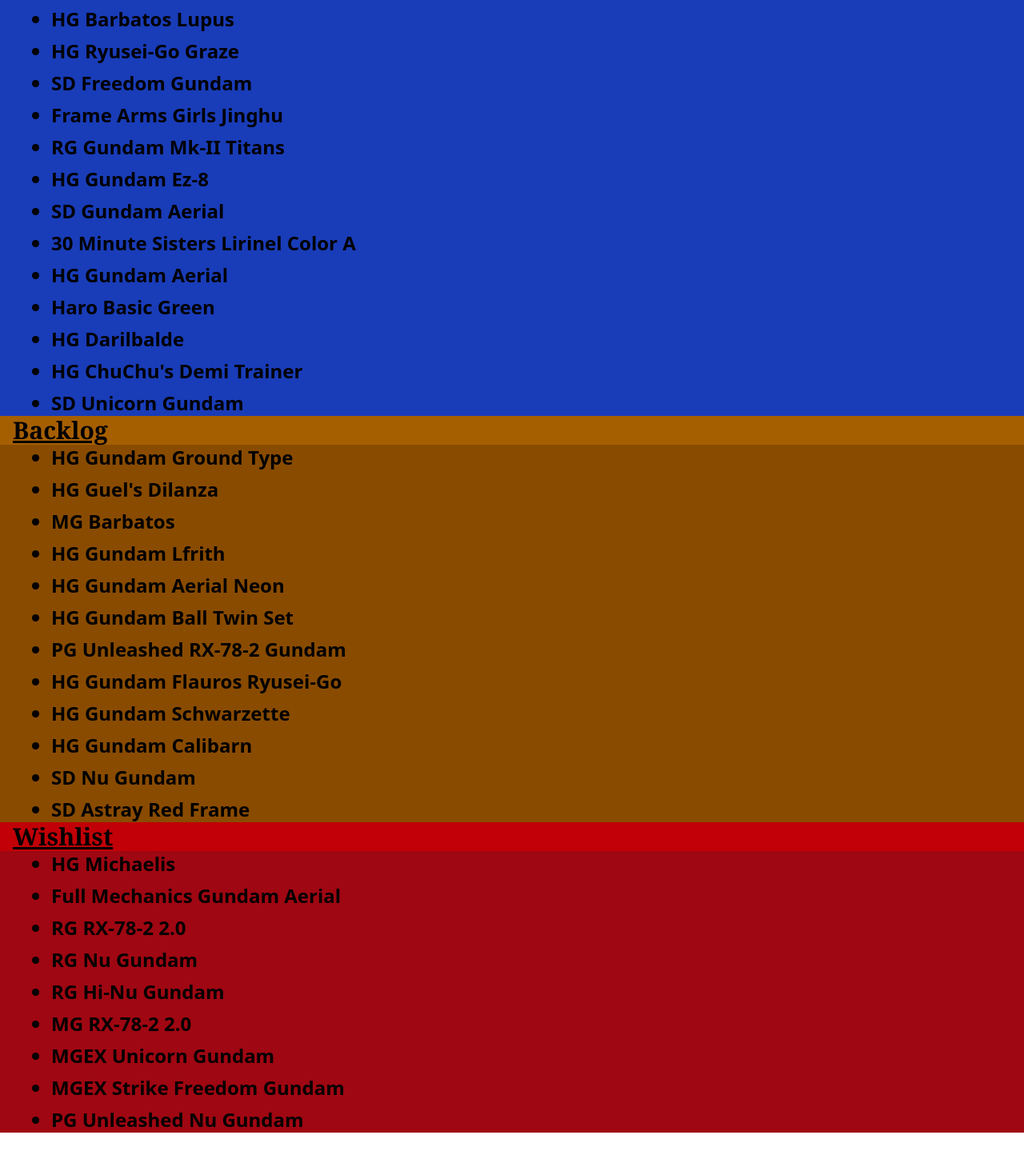
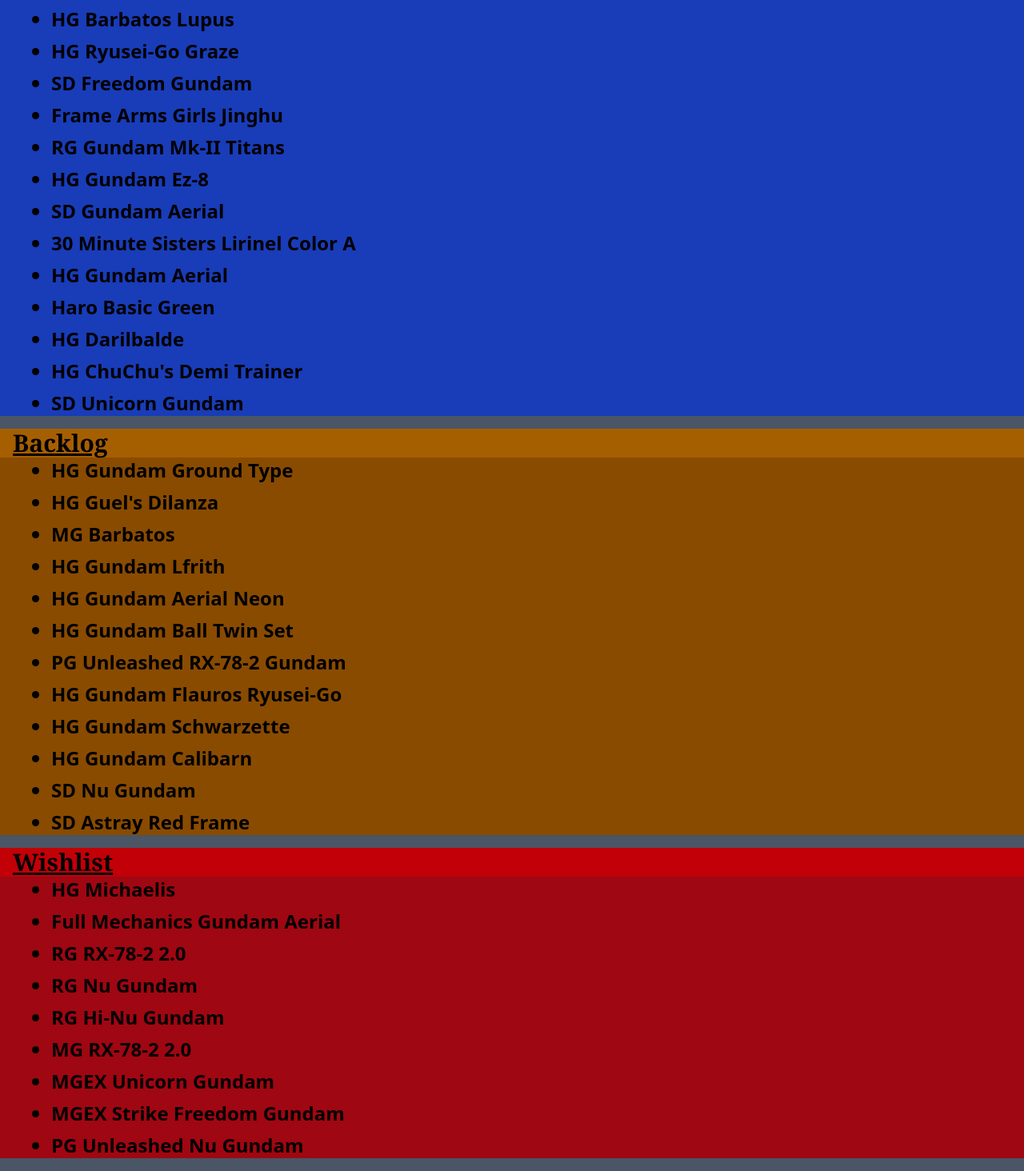
Before and after one commit to NHCarrigan-Mentorship/andy-lin, a React (Vite) app: page /collection in a window 1280 px wide. Shown: the part 280-1744 px from the top of the page at 80% size. Before the commit the page ends 1696 px from the top, so only its background shows below. Built offline with nearby package versions, Linux system fonts and the light colour scheme.

Commit message:
Added conditional collection rendering

```diff
--- a/src/pages/Collection.jsx
+++ b/src/pages/Collection.jsx
@@ -47,14 +47,22 @@
     "PG Unleashed Nu Gundam",
   ]);
 
+  const [showCompleted, setShowCompleted] = useState(true);
+  const [showBacklog, setShowBacklog] = useState(true);
+  const [showWishlist, setShowWishlist] = useState(true);
+
   return (
-    <div className="bg-gray-600 font-bold min-h-screen">
+    <div className="bg-gray-600 font-bold min-h-screen gap-2">
       <h1 className="text-center text-4xl p-4 font-serif">Collection</h1>
 
-      <div id="completed">
-        <h1 className="pl-4 text-3xl underline bg-blue-700 font-serif">
+      <div id="completed" className="pb-4">
+        <h1
+          className="pl-4 text-3xl underline bg-blue-700 font-serif"
+          onClick={() => setShowCompleted(!showCompleted)}
+        >
           Completed
         </h1>
+        {showCompleted && (
           <div id="completedList" className="pl-8 bg-blue-800">
             <ul className="list-disc pl-8 text-2xl space-y-2">
               {completed.map((item, index) => (
@@ -64,12 +72,17 @@
               ))}
             </ul>
           </div>
+        )}
       </div>
 
-      <div id="backlog">
-        <h1 className="pl-4 text-3xl underline bg-yellow-700 font-serif">
+      <div id="backlog" className="pb-4">
+        <h1
+          className="pl-4 text-3xl underline bg-yellow-700 font-serif"
+          onClick={() => setShowBacklog(!showBacklog)}
+        >
           Backlog
         </h1>
+        {showBacklog && (
           <div id="backlogList" className="pl-8 bg-yellow-800">
             <ul className="list-disc pl-8 text-2xl space-y-2">
               {backlog.map((item, index) => (
@@ -79,12 +92,17 @@
               ))}
             </ul>
           </div>
+        )}
       </div>
 
-      <div id="wishlist">
-        <h1 className="pl-4 text-3xl underline bg-red-700 font-serif">
+      <div id="wishlist" className="pb-4">
+        <h1
+          className="pl-4 text-3xl underline bg-red-700 font-serif"
+          onClick={() => setShowWishlist(!showWishlist)}
+        >
           Wishlist
         </h1>
+        {showWishlist && (
           <div id="wishlistList" className="pl-8 bg-red-800">
             <ul className="list-disc pl-8 text-2xl space-y-2">
               {wishlist.map((item, index) => (
@@ -94,6 +112,7 @@
               ))}
             </ul>
           </div>
+        )}
       </div>
     </div>
   );
```
Also changed, not shown: src/pages/Login.jsx (+6 -2 lines). Lines whose indentation alone changed are shown as unchanged.
